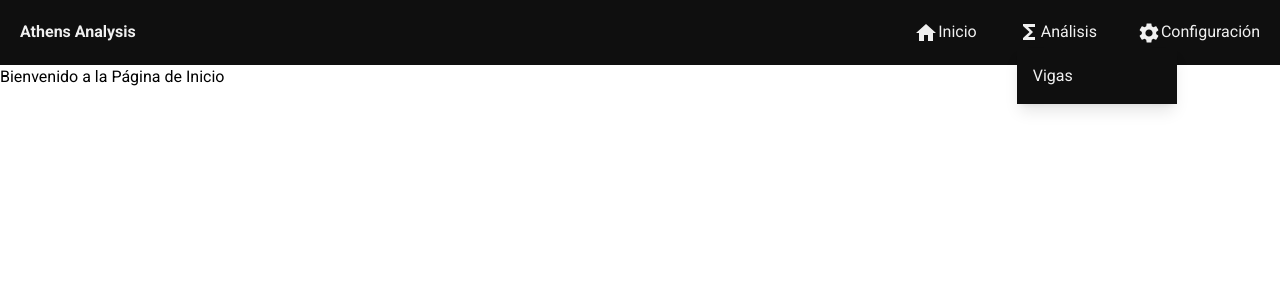
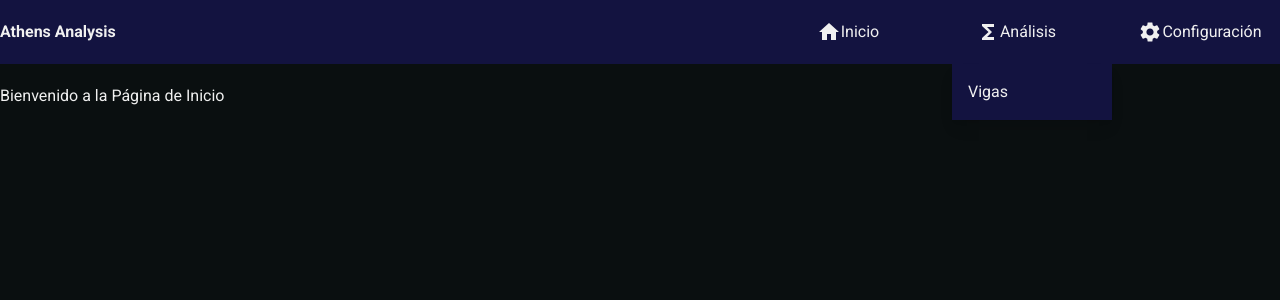
Before and after one commit to APEngine/athens-analysis, a React (Vite) app: page / in a window 1280 px wide. Both pictures are taken after a click on the button "Análisis". Shown: the top 300 px of the page. Built offline with nearby package versions, Linux system fonts and the light colour scheme.

Commit message:
Add DropdownMenu component with dropdown functionality & Update Tailwind styles

```diff
--- a/src/App.tsx
+++ b/src/App.tsx
@@ -10,7 +10,7 @@ import Beams from "./pages/analysis/Beams";
 
 const App = () => {
   return (
-    <div className="font-sans">
+    <div className="font-sans bg-black-background text-white-300 min-h-screen w-full">
 
       <Router>
         <Navbar />
--- a/src/components/navbar/DropdownMenu.tsx
+++ b/src/components/navbar/DropdownMenu.tsx
@@ -12,11 +12,11 @@ const DropdownMenu: React.FC<DropdownMenuProps> = ({ title, icon }) => {
 
     return (
         <div
-            className="relative group"
+            className="relative group bg-black-menu"
             onMouseEnter={() => setIsOpen(true)}
         >
             <button
-                className="flex items-center"
+                className="hover:bg-blue transition-colors duration-300 w-32 h-16 flex items-center justify-center"
                 aria-haspopup="true"
                 aria-expanded={isOpen}
                 onClick={() => setIsOpen(!isOpen)}
@@ -25,9 +25,9 @@ const DropdownMenu: React.FC<DropdownMenuProps> = ({ title, icon }) => {
             </button>
             {isOpen && (
                 <ul
-                    className="absolute left-0 bg-black shadow-lg p-2 mt-1 w-40"
+                    className="absolute left-0 bg-black-menu shadow-lg p-2 w-40"
                     role="menu"
-            onMouseLeave={() => setIsOpen(false)}
+                    onMouseLeave={() => setIsOpen(false)}
                 >
                     <li role="menuitem">
                         <Link to="/analysis/beams" className="block p-2 hover:bg-gray">Vigas</Link>
--- a/src/components/navbar/Navbar.tsx
+++ b/src/components/navbar/Navbar.tsx
@@ -12,17 +12,17 @@ import DropdownMenu from './DropdownMenu';
 
 const Navbar: React.FC = () => {
     return (
-        <nav className="bg-black" role="navigation" aria-label="Main navigation">
-            <div className="flex container mx-auto justify-between items-center p-5">
-                <h1 className='font-semibold text-white'>Athens Analysis</h1>
-                <ul className="flex space-x-10 text-white">
-                    <li>
+        <nav className="bg-black-menu mb-5" role="navigation" aria-label="Main navigation">
+            <div className="flex container mx-auto justify-between items-center h-16">
+                <h1 className='font-semibold text-white-300'>Athens Analysis</h1>
+                <ul className="flex space-x-10 text-white-300">
+                    <li className='hover:bg-blue transition-colors duration-300 w-32 h-16 flex items-center justify-center'>
                         <Link to="/"><HomeIcon />Inicio</Link>
                     </li>
-                    <li className="relative group bg-black">
+                    <li>
                         <DropdownMenu title="Análisis" icon={<FunctionsIcon />} />
                     </li>
-                    <li>
+                    <li className='hover:bg-blue transition-colors duration-300 w-40 h-16 flex items-center justify-center'>
                         <Link to="/settings"><SettingsIcon />Configuración</Link>
                     </li>
                 </ul>
--- a/tailwind.config.js
+++ b/tailwind.config.js
@@ -3,13 +3,44 @@ export default {
   content: ["./src/**/*.{js,jsx,ts,tsx,html}"],
   theme: {
     colors: {
-      black: "#0f0f0f",
-      white: "#f0f0f0",
-      blue: "#2980b9",
-      red: "#e74c3c",
-      green: "#27ae60",
-      purple: "#8e44ad",
-      yellow: "#f1c40f",
+      black: {
+        DEFAULT: "#0f0f0f",
+        100: "#2c2c2c",
+        200: "#000000",
+        background: "#0a0f10",
+        menu: "#131340",
+      },
+      white: {
+        DEFAULT: "#ffebcc",
+        100: "#e0e0e0",
+        200: "#d0d0d0",
+        300: "#f0f0f0"
+      },
+      blue: {
+        DEFAULT: "#2980b9",
+        100: "#85c1e9",
+        200: "#1f6393",
+      },
+      red: {
+        DEFAULT: "#e74c3c",
+        100: "#f1948a",
+        200: "#c0392b",
+      },
+      green: {
+        DEFAULT: "#27ae60",
+        100: "#a3d7a0",
+        200: "#219150",
+      },
+      purple: {
+        DEFAULT: "#8e44ad",
+        100: "#d7bde2",
+        200: "#732d91",
+      },
+      yellow: {
+        DEFAULT: "#f1c40f",
+        100: "#f9e79f",
+        200: "#d4ac0d",
+      },
     },
     extend: {
       fontFamily: {
```
